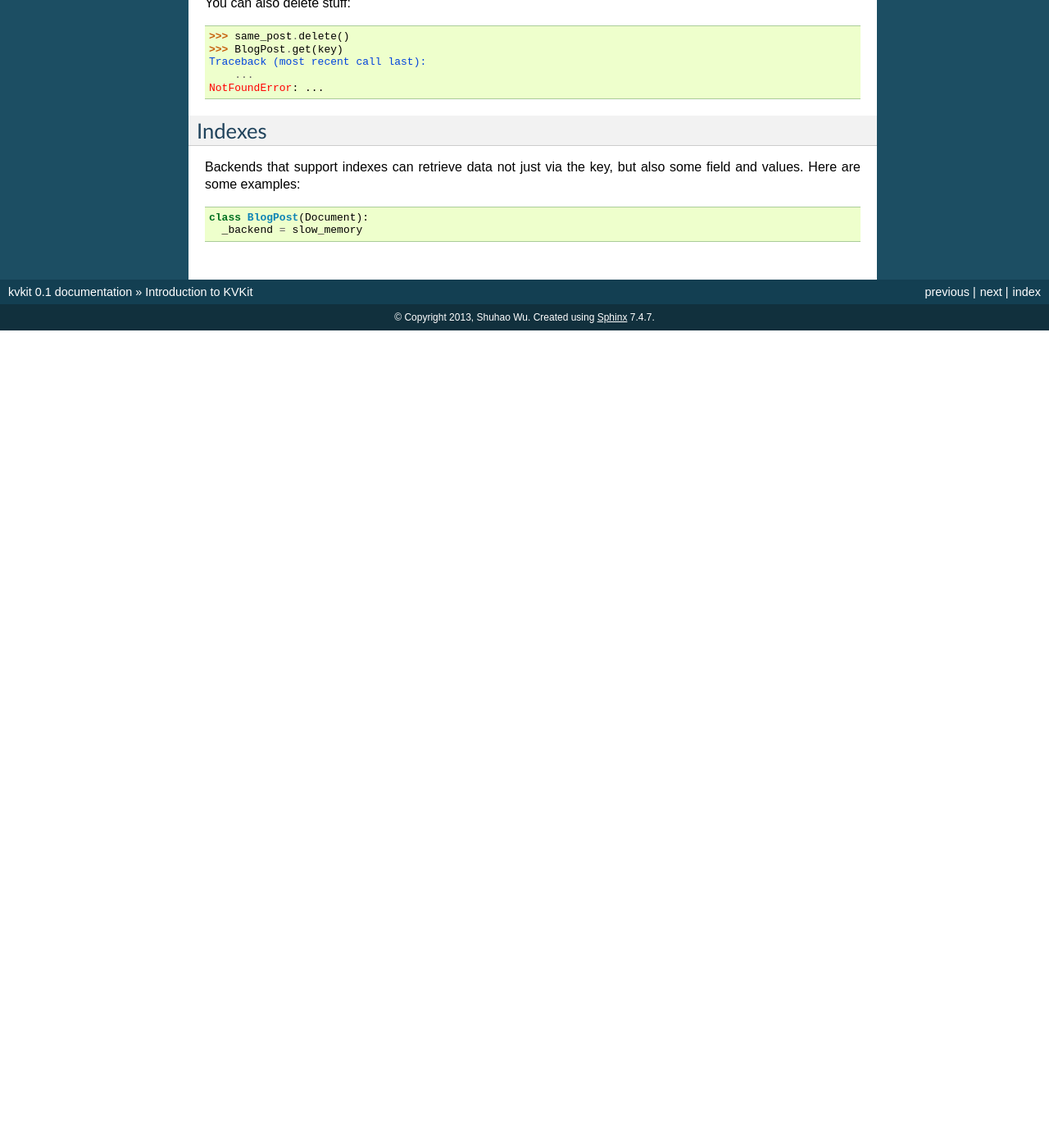
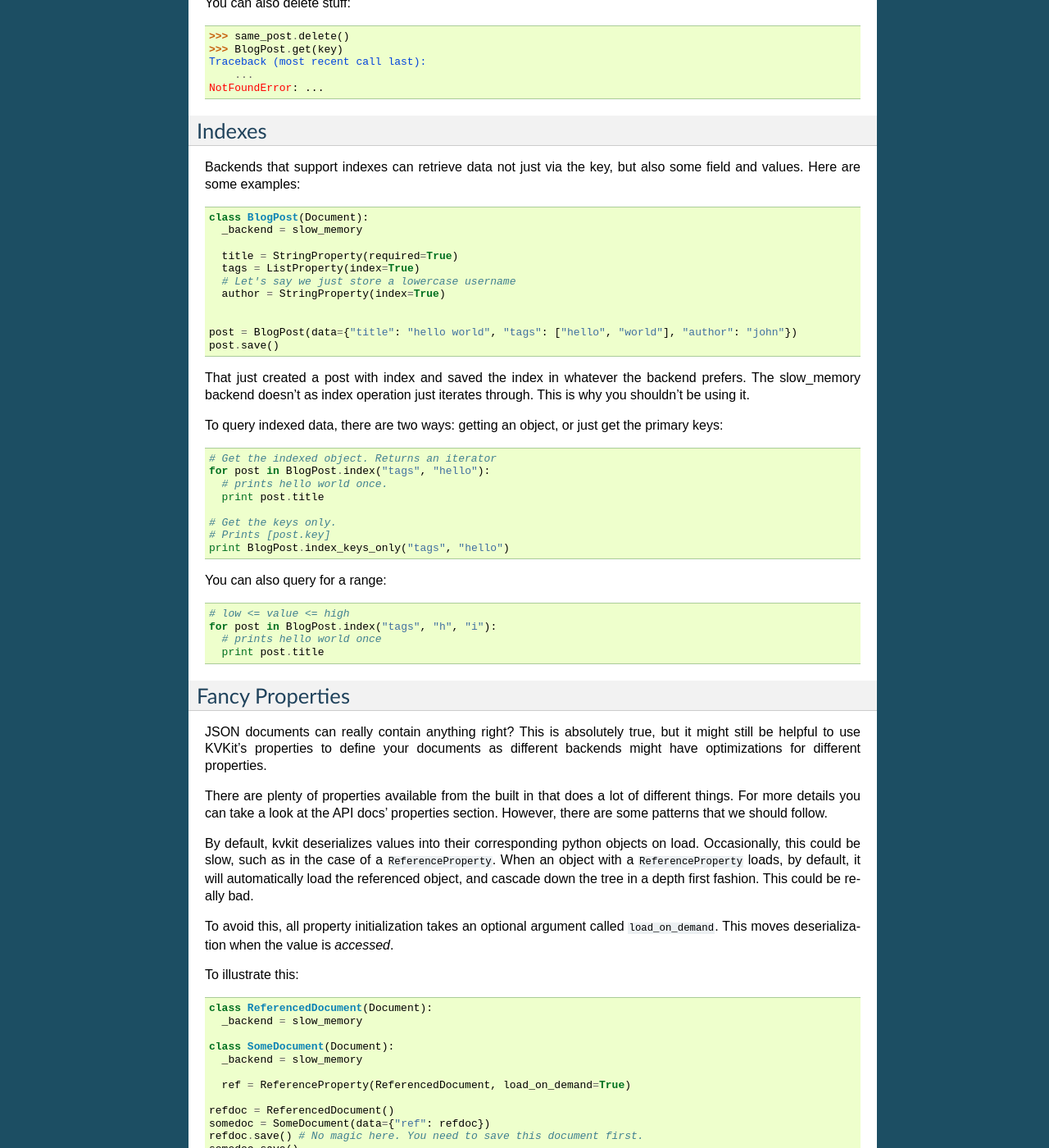
Before and after one commit to shuhaowu/kvkit, a Sphinx documentation site: the page built from docs/introduction.rst, in a window 1280 px wide and 1400 px high, scrolled down 1621 px. Shown: the whole window at 82% size. Built offline with Sphinx 7.4.7, drawn with Linux system fonts in a browser that asks for light colours; before the commit the page ends 2024 px from its top, so only the background shows below that; some of the changed text lies outside the part shown.

Commit message:
Fixed a typo, added some docs.
Turns out `load_on_demand` was broken.

```diff
--- a/docs/introduction.rst
+++ b/docs/introduction.rst
@@ -108,3 +108,139 @@ some field and values. Here are some examples::
 
     class BlogPost(Document):
       _backend = slow_memory
+
+      title = StringProperty(required=True)
+      tags = ListProperty(index=True)
+      # Let's say we just store a lowercase username
+      author = StringProperty(index=True)
+
+
+    post = BlogPost(data={"title": "hello world", "tags": ["hello", "world"], "author": "john"})
+    post.save()
+
+That just created a post with index and saved the index in whatever the backend
+prefers. The slow_memory backend doesn't as index operation just iterates
+through. This is why you shouldn't be using it.
+
+To query indexed data, there are two ways: getting an object, or just get the
+primary keys::
+
+    # Get the indexed object. Returns an iterator
+    for post in BlogPost.index("tags", "hello"):
+      # prints hello world once.
+      print post.title
+
+    # Get the keys only.
+    # Prints [post.key]
+    print BlogPost.index_keys_only("tags", "hello")
+
+You can also query for a range::
+
+    # low <= value <= high
+    for post in BlogPost.index("tags", "h", "i"):
+      # prints hello world once
+      print post.title
+
+Fancy Properties
+----------------
+
+JSON documents can really contain anything right? This is absolutely true, but
+it might still be helpful to use KVKit's properties to define your documents as
+different backends might have optimizations for different properties.
+
+There are plenty of properties available from the built in
+that does a lot of different things. For more details you can take a look at
+the API docs' properties section. However, there are some patterns that we
+should follow.
+
+By default, kvkit deserializes values into their corresponding python objects
+on load. Occasionally, this could be slow, such as in the case of a
+``ReferenceProperty``. When an object with a ``ReferenceProperty`` loads,
+by default, it will automatically load the referenced object, and cascade down
+the tree in a depth first fashion. This could be really bad.
+
+To avoid this, all property initialization takes an optional argument called
+``load_on_demand``. This moves deserialization when the value is *accessed*.
+
+To illustrate this::
+
+    class ReferencedDocument(Document):
+      _backend = slow_memory
+
+    class SomeDocument(Document):
+      _backend = slow_memory
+
+      ref = ReferenceProperty(ReferencedDocument, load_on_demand=True)
+
+    refdoc = ReferencedDocument()
+    somedoc = SomeDocument(data={"ref": refdoc})
+    refdoc.save() # No magic here. You need to save this document first.
+    somedoc.save()
+
+    d = SomeDocument.get(somedoc.key)
+    print d.ref.key == refdoc.key # True
+
+Note ``d.ref`` is not actually loaded when you perform the get operation. It is
+done when you access it and cached there. This is when you should be careful
+with race conditions as any changes with ``refdoc`` will not be immediately
+reflected by ``d.ref`` until the next reload!
+
+Property Validators
+-------------------
+
+KVKit provides a way to validate data on save, as well as some convenience
+methods for checking for validity or which field is invalid. In effect, it
+could in theory replace your forms library if you don't need things that are
+too complicated.
+
+Here's an example::
+
+    class ValidatedDoc(Document):
+        _backend = slow_memory
+
+        required = StringProperty(required=True)
+        integer = NumberProperty(validators=lambda x: abs(int(x) - x) < 0.00001)
+
+    vdoc = ValidatedDoc()
+
+    # Check if document is valid
+    print vdoc.is_valid() # false
+
+    # Check which fields are invalid
+    print vdoc.invalids() # ["required"]
+
+Note that only ``required`` is considered to be invalid as ``integer`` is
+not required and accepted as valid.
+
+If we are to do this::
+
+    vdoc.integer = 1.5
+    print vdoc.invalids() # ["integer", "required"]
+
+Note that calling ``invalids`` is slightly less efficient than ``is_valid`` as
+``is_valid`` quits on the first validation error.
+
+You will not be allowed to save a document with validation error::
+
+    vdoc.save() # Raises ValidationError
+
+There's another convenience feature for KVKit that disallows extra attributes
+for the document::
+
+    class OnlyDefined(Document):
+        _backend = slow_memory
+        DEFINED_PROPERTIES_ONLY = True
+
+        a = StringProperty()
+
+    odoc = OnlyDefined()
+    odoc.b = "yay"
+    print odoc.invalids() # ["_extra_prop"]
+
+Note the invalids returns a special ``_extra_prop`` as a hint saying that
+there is extra properties.
+
+This is good if you doing something like ``Document(data=request.forms)``.
+
+Embedded Documents
+------------------
```
Also changed, not shown: 6 other files.
